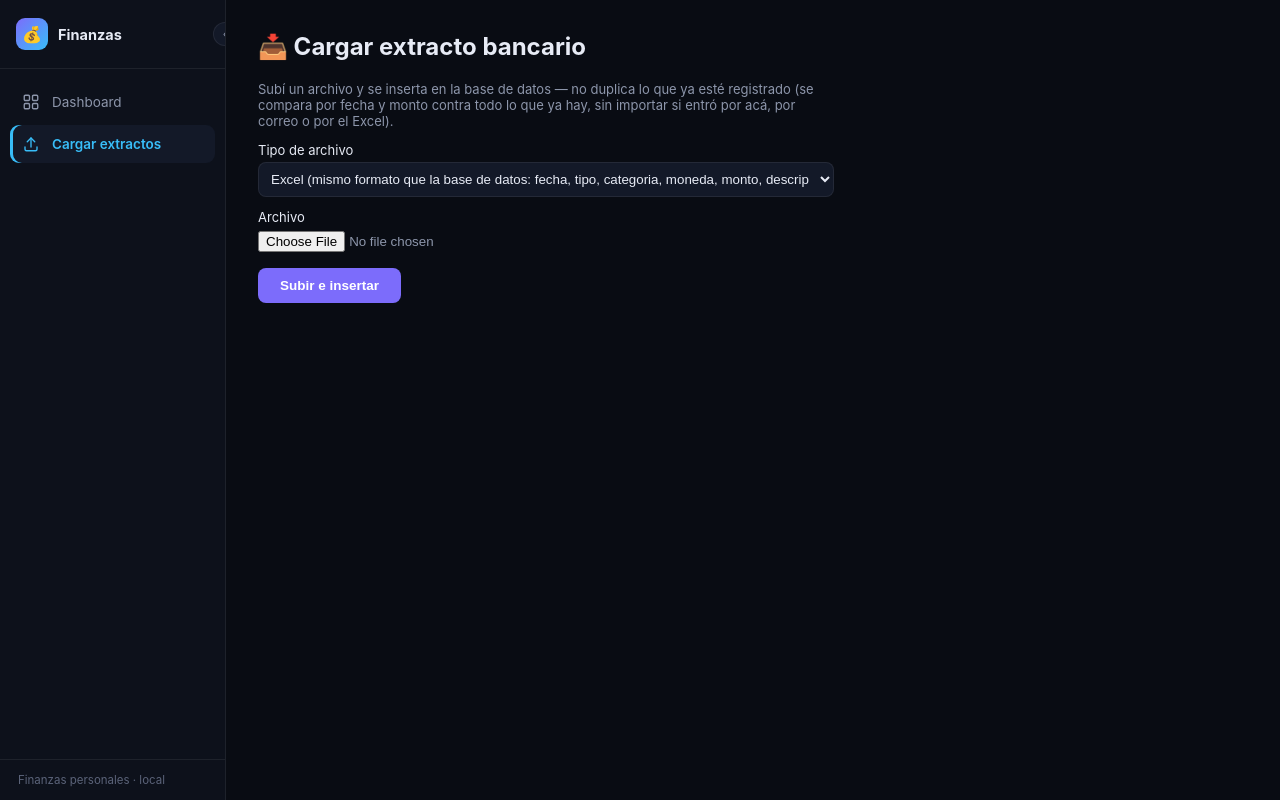
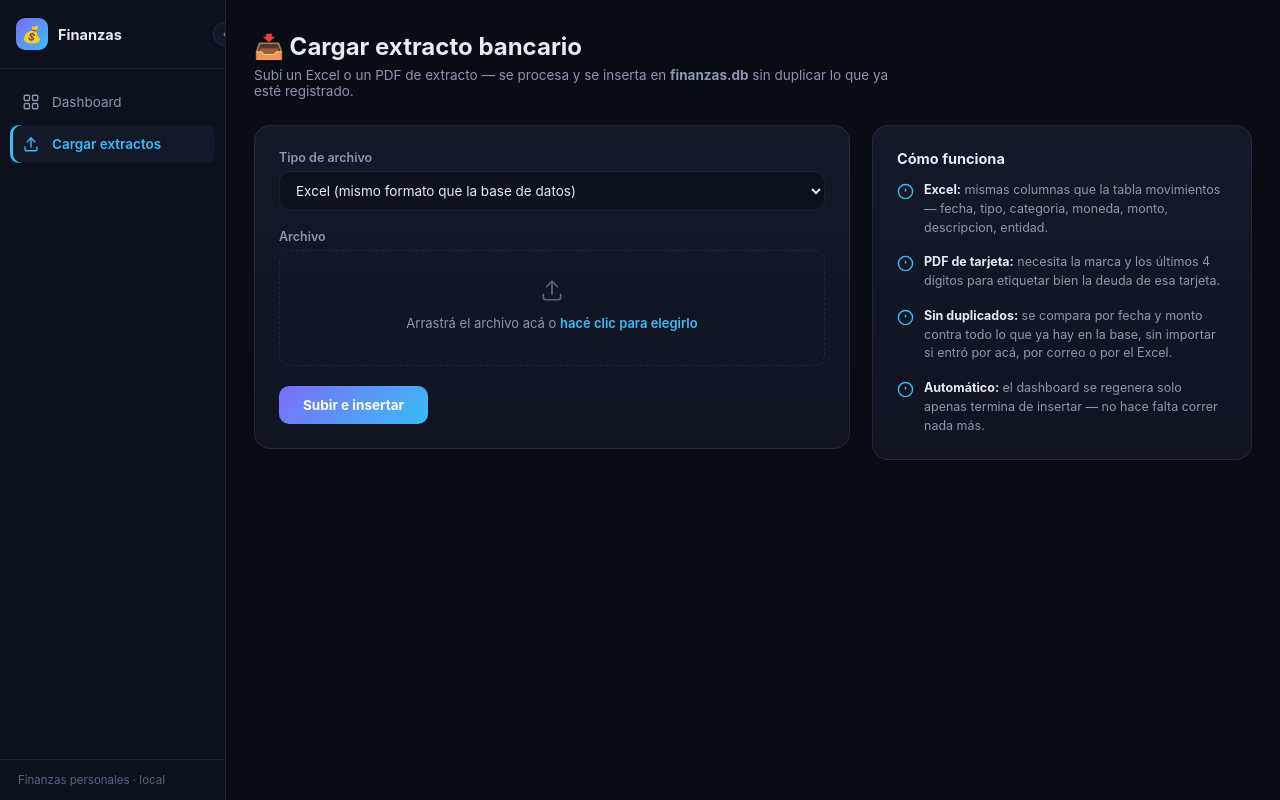
Before and after one commit to Mattewcito/finanzas-personales, a Flask app: page /cargar-extractos in a window 1280 px wide. Run offline with Flask 3, Linux system fonts and the light colour scheme.

Commit message:
Rediseno de la pagina "Cargar extractos": sin espacio muerto
Layout de dos columnas (formulario + panel "Como funciona" con contexto
real), zona de drag-and-drop en vez del input de archivo pelado, y un
cuadro de resultado con estilo de alerta (ok/error/cargando) en vez de
texto de color suelto. Header consistente con el estilo del dashboard.

Probado en el navegador: layout de 2 columnas, drag-and-drop, y el
toggle de campos de tarjeta con el nuevo grid.

Co-Authored-By: Claude Sonnet 5 <noreply@anthropic.com>

```diff
--- a/src/templates/cargar_extractos.html
+++ b/src/templates/cargar_extractos.html
@@ -1,73 +1,200 @@
 {% extends "base.html" %}
 {% block title %}Cargar extractos{% endblock %}
+
+{% block head %}
+<style>
+  .page-wrap{ max-width: 1200px; margin: 0 auto; padding: 32px 28px 60px; }
+
+  .page-header h1{ font-size: 24px; margin: 0 0 6px; }
+  .page-header p{ margin:0; color: var(--text-dim); font-size: 13.5px; max-width: 640px; }
+
+  .upload-layout{
+    display: grid;
+    grid-template-columns: minmax(0, 620px) minmax(260px, 380px);
+    gap: 22px;
+    margin-top: 26px;
+    align-items: start;
+  }
+  @media (max-width: 980px){ .upload-layout{ grid-template-columns: 1fr; } }
+
+  .card{
+    background: linear-gradient(180deg, var(--card-solid), #10141f);
+    border: 1px solid var(--card-border);
+    border-radius: 16px;
+    padding: 24px;
+  }
+
+  .field-label{ display:block; font-size: 12.5px; color: var(--text-dim); margin: 18px 0 6px; font-weight:600; }
+  .field-label:first-child{ margin-top:0; }
+  .field-select, .field-input{
+    width:100%; padding: 10px 12px; font-size: 13.5px;
+    background: var(--bg-soft); color: var(--text);
+    border: 1px solid var(--card-border); border-radius: 10px;
+    font-family: inherit;
+  }
+  .field-select:focus, .field-input:focus{ outline:none; border-color: var(--accent); }
+  .tarjeta-fields{ display:grid; grid-template-columns: 1fr 1fr; gap: 14px; }
+
+  .dropzone{
+    margin-top: 6px; padding: 26px 16px; border-radius: 12px;
+    border: 1.5px dashed var(--card-border); text-align:center;
+    cursor:pointer; transition: border-color .15s, background .15s;
+  }
+  .dropzone:hover, .dropzone.dragover{ border-color: var(--accent); background: rgba(124,108,251,0.06); }
+  .dropzone svg{ width:26px; height:26px; color: var(--text-faint); margin-bottom:8px; }
+  .dropzone .dz-text{ margin:0; font-size:13px; color: var(--text-dim); }
+  .dropzone .dz-text span{ color: var(--accent-2); font-weight:600; }
+  .dropzone .dz-file{ margin: 8px 0 0; font-size:12.5px; color: var(--text); font-weight:600; }
+
+  .btn-primary{
+    margin-top: 20px; padding: 11px 24px; border-radius: 10px; border:none;
+    background: linear-gradient(135deg, var(--accent), var(--accent-2));
+    color:#fff; font-weight:700; font-size:13.5px; cursor:pointer;
+    font-family: inherit;
+  }
+  .btn-primary:hover{ filter: brightness(1.08); }
+  .btn-primary:disabled{ opacity:.5; cursor:not-allowed; }
+
+  .result-box{
+    margin-top: 18px; padding: 12px 14px; border-radius: 10px;
+    font-size: 13px; border-left: 3px solid var(--text-faint);
+    background: var(--bg-soft); white-space:pre-line;
+  }
+  .result-box.ok{ border-left-color:#34d399; color:#34d399; }
+  .result-box.error{ border-left-color:#f87171; color:#f87171; }
+  .result-box.loading{ border-left-color: var(--accent-2); color: var(--text-dim); }
+
+  .info-card h3{ margin:0 0 14px; font-size:14.5px; }
+  .info-card .item{ display:flex; gap:10px; margin-bottom:16px; }
+  .info-card .item:last-child{ margin-bottom:0; }
+  .info-card .item svg{ width:17px; height:17px; color: var(--accent-2); flex-shrink:0; margin-top:2px; }
+  .info-card .item p{ margin:0; font-size:12.5px; color: var(--text-dim); line-height:1.5; }
+  .info-card .item b{ color: var(--text); }
+</style>
+{% endblock %}
+
 {% block content %}
-<div style="padding:32px; max-width:640px;">
-  <h2 style="margin-top:0;">📥 Cargar extracto bancario</h2>
-  <p style="color:var(--text-dim); font-size:13px;">
-    Subí un archivo y se inserta en la base de datos — no duplica lo que ya
-    esté registrado (se compara por fecha y monto contra todo lo que ya hay,
-    sin importar si entró por acá, por correo o por el Excel).
-  </p>
+<div class="page-wrap">
 
+  <div class="page-header">
+    <h1>📥 Cargar extracto bancario</h1>
+    <p>Subí un Excel o un PDF de extracto — se procesa y se inserta en <b style="color:var(--text-dim)">finanzas.db</b> sin duplicar lo que ya esté registrado.</p>
+  </div>
+
+  <div class="upload-layout">
+
+    <div class="card">
       <form id="formCarga">
-    <label style="display:block; margin-bottom:12px; font-size:13px;">
-      Tipo de archivo
-      <select name="tipo" id="tipoArchivo" style="display:block; margin-top:4px; width:100%; padding:8px; background:var(--card-solid); color:var(--text); border:1px solid var(--card-border); border-radius:8px;">
-        <option value="excel">Excel (mismo formato que la base de datos: fecha, tipo, categoria, moneda, monto, descripcion, entidad)</option>
+        <label class="field-label">Tipo de archivo</label>
+        <select name="tipo" id="tipoArchivo" class="field-select">
+          <option value="excel">Excel (mismo formato que la base de datos)</option>
           <option value="pdf_ahorros">PDF — Extracto de cuenta de ahorros</option>
           <option value="pdf_tarjeta">PDF — Extracto de tarjeta de crédito</option>
         </select>
-    </label>
 
-    <div id="camposTarjeta" style="display:none; margin-bottom:12px;">
-      <label style="display:block; font-size:13px;">
-        Marca de la tarjeta
-        <input type="text" name="marca" placeholder="Mastercard, Amex..." style="display:block; margin-top:4px; width:100%; padding:8px; background:var(--card-solid); color:var(--text); border:1px solid var(--card-border); border-radius:8px;">
-      </label>
-      <label style="display:block; font-size:13px; margin-top:8px;">
-        Últimos 4 dígitos de la tarjeta
-        <input type="text" name="ultimos4" maxlength="4" style="display:block; margin-top:4px; width:100%; padding:8px; background:var(--card-solid); color:var(--text); border:1px solid var(--card-border); border-radius:8px;">
-      </label>
+        <div id="camposTarjeta" class="tarjeta-fields" style="display:none;">
+          <div>
+            <label class="field-label">Marca de la tarjeta</label>
+            <input type="text" name="marca" class="field-input" placeholder="Mastercard, Amex...">
+          </div>
+          <div>
+            <label class="field-label">Últimos 4 dígitos</label>
+            <input type="text" name="ultimos4" maxlength="4" class="field-input" placeholder="2011">
+          </div>
         </div>
 
-    <label style="display:block; margin-bottom:16px; font-size:13px;">
-      Archivo
-      <input type="file" name="archivo" id="archivoInput" required style="display:block; margin-top:6px; color:var(--text-dim);">
-    </label>
+        <label class="field-label">Archivo</label>
+        <div class="dropzone" id="dropzone">
+          <svg viewBox="0 0 24 24" fill="none" stroke="currentColor" stroke-width="1.6" stroke-linecap="round" stroke-linejoin="round">
+            <path d="M12 16V4"></path><path d="M7 9l5-5 5 5"></path>
+            <path d="M4 16v3a2 2 0 0 0 2 2h12a2 2 0 0 0 2-2v-3"></path>
+          </svg>
+          <p class="dz-text">Arrastrá el archivo acá o <span>hacé clic para elegirlo</span></p>
+          <p class="dz-file" id="dzFile"></p>
+          <input type="file" name="archivo" id="archivoInput" required hidden>
+        </div>
 
-    <button type="submit" style="padding:10px 22px; border-radius:8px; border:none; background:var(--accent); color:#fff; font-weight:600; cursor:pointer; font-size:13.5px;">
-      Subir e insertar
-    </button>
+        <button type="submit" class="btn-primary" id="btnSubmit">Subir e insertar</button>
       </form>
 
-  <div id="resultado" style="margin-top:20px; font-size:13.5px; white-space:pre-line;"></div>
+      <div id="resultado" class="result-box" style="display:none;"></div>
+    </div>
+
+    <div class="card info-card">
+      <h3>Cómo funciona</h3>
+      <div class="item">
+        <svg viewBox="0 0 24 24" fill="none" stroke="currentColor" stroke-width="2"><circle cx="12" cy="12" r="10"></circle><path d="M12 8v4M12 16h.01"></path></svg>
+        <p><b>Excel:</b> mismas columnas que la tabla movimientos — fecha, tipo, categoria, moneda, monto, descripcion, entidad.</p>
+      </div>
+      <div class="item">
+        <svg viewBox="0 0 24 24" fill="none" stroke="currentColor" stroke-width="2"><circle cx="12" cy="12" r="10"></circle><path d="M12 8v4M12 16h.01"></path></svg>
+        <p><b>PDF de tarjeta:</b> necesita la marca y los últimos 4 dígitos para etiquetar bien la deuda de esa tarjeta.</p>
+      </div>
+      <div class="item">
+        <svg viewBox="0 0 24 24" fill="none" stroke="currentColor" stroke-width="2"><circle cx="12" cy="12" r="10"></circle><path d="M12 8v4M12 16h.01"></path></svg>
+        <p><b>Sin duplicados:</b> se compara por fecha y monto contra todo lo que ya hay en la base, sin importar si entró por acá, por correo o por el Excel.</p>
+      </div>
+      <div class="item">
+        <svg viewBox="0 0 24 24" fill="none" stroke="currentColor" stroke-width="2"><circle cx="12" cy="12" r="10"></circle><path d="M12 8v4M12 16h.01"></path></svg>
+        <p><b>Automático:</b> el dashboard se regenera solo apenas termina de insertar — no hace falta correr nada más.</p>
+      </div>
+    </div>
+
+  </div>
 </div>
 
 <script>
+const dropzone = document.getElementById('dropzone');
+const archivoInput = document.getElementById('archivoInput');
+const dzFile = document.getElementById('dzFile');
+
 document.getElementById('tipoArchivo').addEventListener('change', (e) => {
-  document.getElementById('camposTarjeta').style.display = e.target.value === 'pdf_tarjeta' ? 'block' : 'none';
+  document.getElementById('camposTarjeta').style.display = e.target.value === 'pdf_tarjeta' ? 'grid' : 'none';
+});
+
+dropzone.addEventListener('click', () => archivoInput.click());
+archivoInput.addEventListener('change', () => {
+  dzFile.textContent = archivoInput.files.length ? '📄 ' + archivoInput.files[0].name : '';
+});
+
+['dragover', 'dragleave', 'drop'].forEach(evento => {
+  dropzone.addEventListener(evento, (e) => {
+    e.preventDefault();
+    e.stopPropagation();
+    dropzone.classList.toggle('dragover', evento === 'dragover');
+    if (evento === 'drop' && e.dataTransfer.files.length) {
+      archivoInput.files = e.dataTransfer.files;
+      dzFile.textContent = '📄 ' + e.dataTransfer.files[0].name;
+    }
+  });
 });
 
 document.getElementById('formCarga').addEventListener('submit', async (e) => {
   e.preventDefault();
   const datos = new FormData(e.target);
   const resultado = document.getElementById('resultado');
+  const btn = document.getElementById('btnSubmit');
+
+  resultado.style.display = 'block';
+  resultado.className = 'result-box loading';
   resultado.textContent = 'Procesando...';
-  resultado.style.color = 'var(--text-dim)';
+  btn.disabled = true;
 
   try {
     const res = await fetch('/api/cargar-extracto', { method: 'POST', body: datos });
     const json = await res.json();
     if (!res.ok || !json.ok) {
+      resultado.className = 'result-box error';
       resultado.textContent = '❌ ' + (json.error || 'Error desconocido');
-      resultado.style.color = '#f87171';
       return;
     }
+    resultado.className = 'result-box ok';
     resultado.textContent = `✅ ${json.nuevos} movimiento(s) nuevo(s) insertado(s), ${json.duplicados} ya existían.\nEl dashboard ya se actualizó con estos datos.`;
-    resultado.style.color = '#34d399';
   } catch (err) {
+    resultado.className = 'result-box error';
     resultado.textContent = '❌ No se pudo conectar con el servidor.';
-    resultado.style.color = '#f87171';
+  } finally {
+    btn.disabled = false;
   }
 });
 </script>
```
Lines whose indentation alone changed are shown as unchanged.
